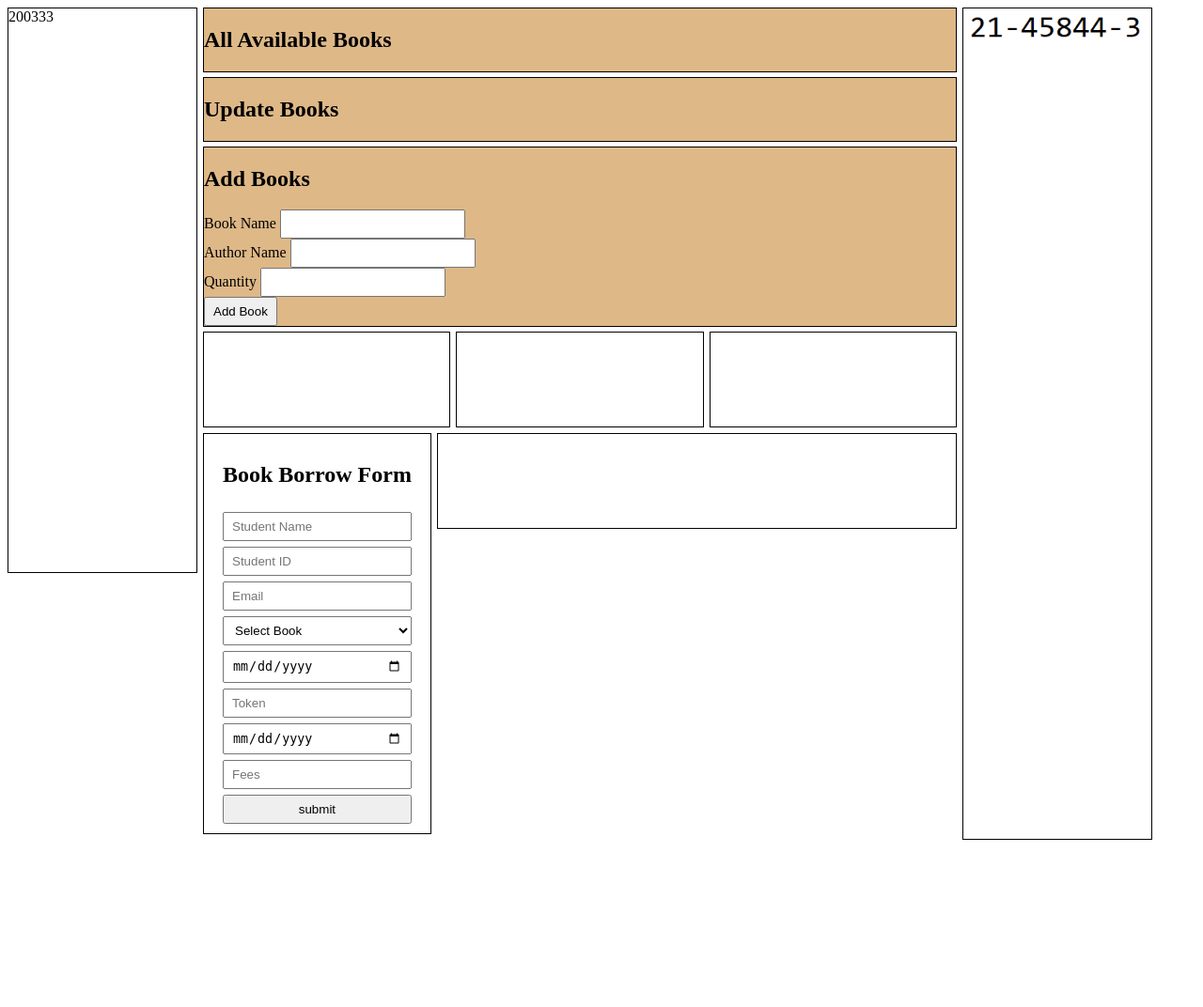
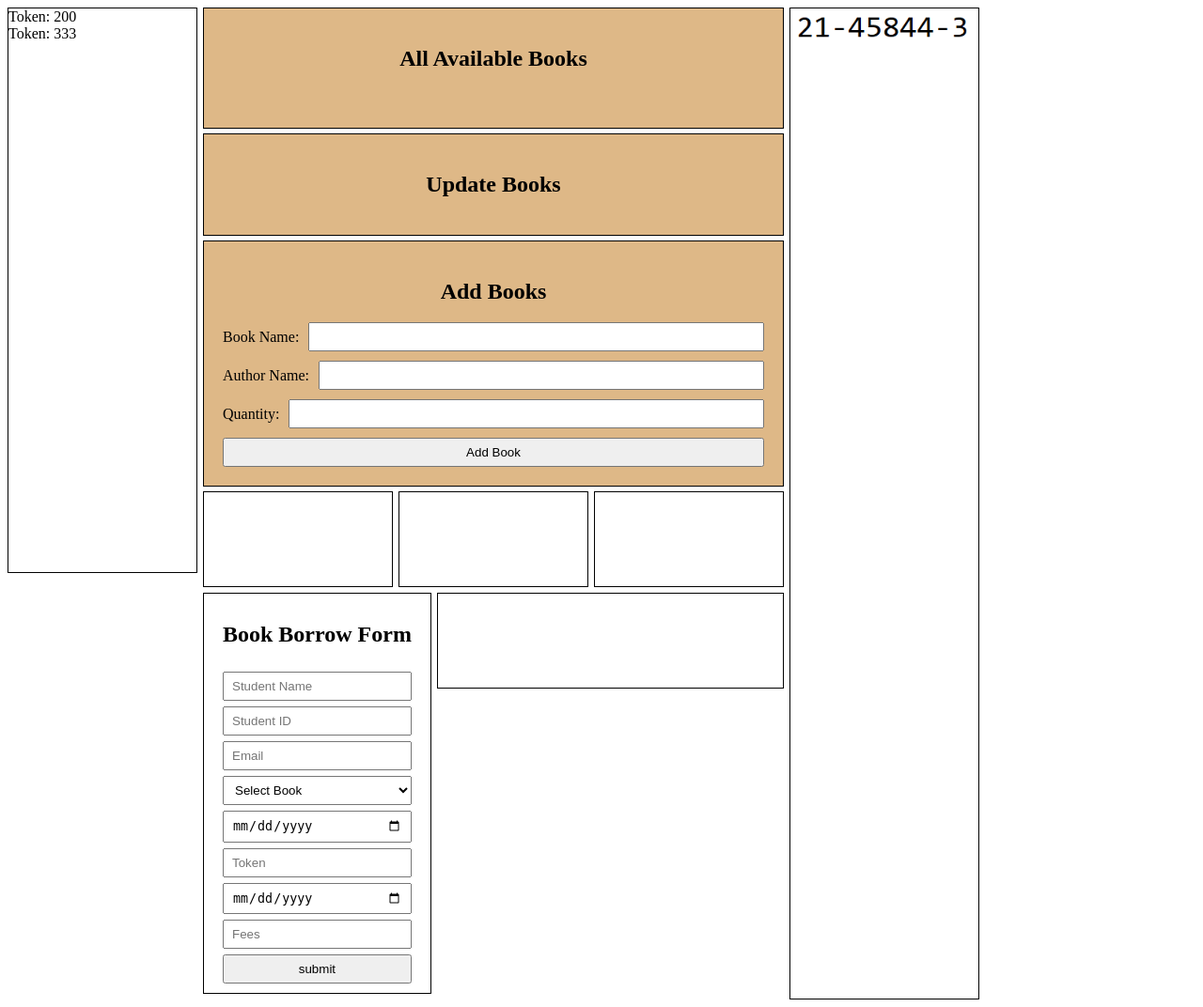
Before and after one commit to Rubaeid-Sanjid/php-basic-form-validate, a PHP site: page / in a window 1280 px wide. Shown: the whole page at 94% size. Before the commit the page ends 894 px from the top, so only its background shows below. Run offline with PHP 8.4, Linux system fonts and the light colour scheme; data that the repository does not hold is empty.

Commit message:
fetch all books to show

```diff
--- a/connect.php
+++ b/connect.php
@@ -1,3 +1,3 @@
 <?php
-
+     $conn = mysqli_connect("localhost", "root", "", "books_info");
 ?>
--- a/index.php
+++ b/index.php
@@ -17,7 +17,7 @@
 
             foreach ($jsonArray as $item) {
                 if (isset($item['token'])) {
-                    echo $item['token'];
+                    echo 'Token: ' . $item["token"] . '<br>';
                 }
             }
             ?>
@@ -26,33 +26,56 @@
         <div>
             <section>
                 <div class="box1">
-                    <h2>All Available Books</h2>
+                    <h2 style="text-align: center;">All Available Books</h2>
+                    <div class="allbooks">
+                    <?php
+                    include('connect.php');
+
+                    $sql = 'SELECT * FROM booksInfo';
+
+                    $result = mysqli_query($conn, $sql);
+
+                    if ($result) {
+                        $allBooks = mysqli_fetch_all($result, MYSQLI_ASSOC);
+                        foreach ($allBooks as $book) {
+                            echo '<div class="bookCart">
+                                <h4>Book Name: ' . $book['book_Name'] . '</h4>
+                                <h4>Author Name: ' . $book['author_Name'] . '</h4>
+                                <h4>Quantity: ' . $book['quantity'] . '</h4>
+                                </div> ';
+                        }
+                    }
+                    ?>
+                    </div>
                 </div>
 
                 <div class="box1">
-                    <h2>Update Books</h2>
+                    <h2 style="text-align: center;">Update Books</h2>
 
 
                 </div>
 
                 <div class="box1">
-                    <h2>Add Books</h2>
+                    <h2 style="text-align: center;">Add Books</h2>
 
-                    <form action="bookProcess.php" method="post">
-                        <label for="bookName">Book Name</label>
-                        <input class="input" type="text" name="bookName">
-                        <br>
+                    <form action="bookProcess.php" method="post" style="display: flex; flex-direction: column; gap: 10px;">
+                        <div class="bookFormRow">
+                            <label for="bookName">Book Name:</label>
+                            <input class="input" type="text" name="bookName" id="bookName">
+                        </div>
+                        <div class="bookFormRow">
+                            <label for="authorName">Author Name:</label>
+                            <input class="input" type="text" name="authorName" id="authorName">
+                        </div>
+                        <div class="bookFormRow">
+                            <label for="quantity">Quantity:</label>
+                            <input class="input" type="text" name="quantity" id="quantity">
+                        </div>
+                        <div class="bookFormRow">
+                            <input class="input" type="submit" name="addBook" value="Add Book">
+                        </div>
+                    </form>
 
-                        <label for="authorName">Author Name</label>
-                        <input class="input" type="text" name="authorName">
-                        <br>
-
-                        <label for="quantity">Quantity</label>
-                        <input class="input" type="text" name="quantity">
-                        <br>
-
-                        <input class="input" type="submit" name="addBook" value="Add Book">
-                    </form>
                 </div>
             </section>
 
--- a/style.css
+++ b/style.css
@@ -1,9 +1,10 @@
 .box1{
     /* height: 100px; */
-    width: 100vh;
+    /* width: 100vh; */
     border: 1px solid black;
     margin-bottom: 5px;
     background-color: burlywood;
+    padding: 20px;
 }
 .box2{
     height: 100px;
@@ -20,10 +21,28 @@
     padding: 10px 20px;
     border: 1px solid black;
 }
+.bookFormRow {
+    display: flex;
+    align-items: center;
+    gap: 10px;
+}
 
 .input{
     padding: 6px 8px;
+    flex: 1;
 }
+
+.allbooks{
+    display: flex;
+    gap: 6px;
+    padding: 10px;
+}
+.bookCart{
+    border: 1px solid black;
+    padding: 10px 5px;
+    background-color: whitesmoke;
+}
+
 .right-box{
     border: 1px solid black;
     /* background-color: rgb(155, 33, 33); */
```
